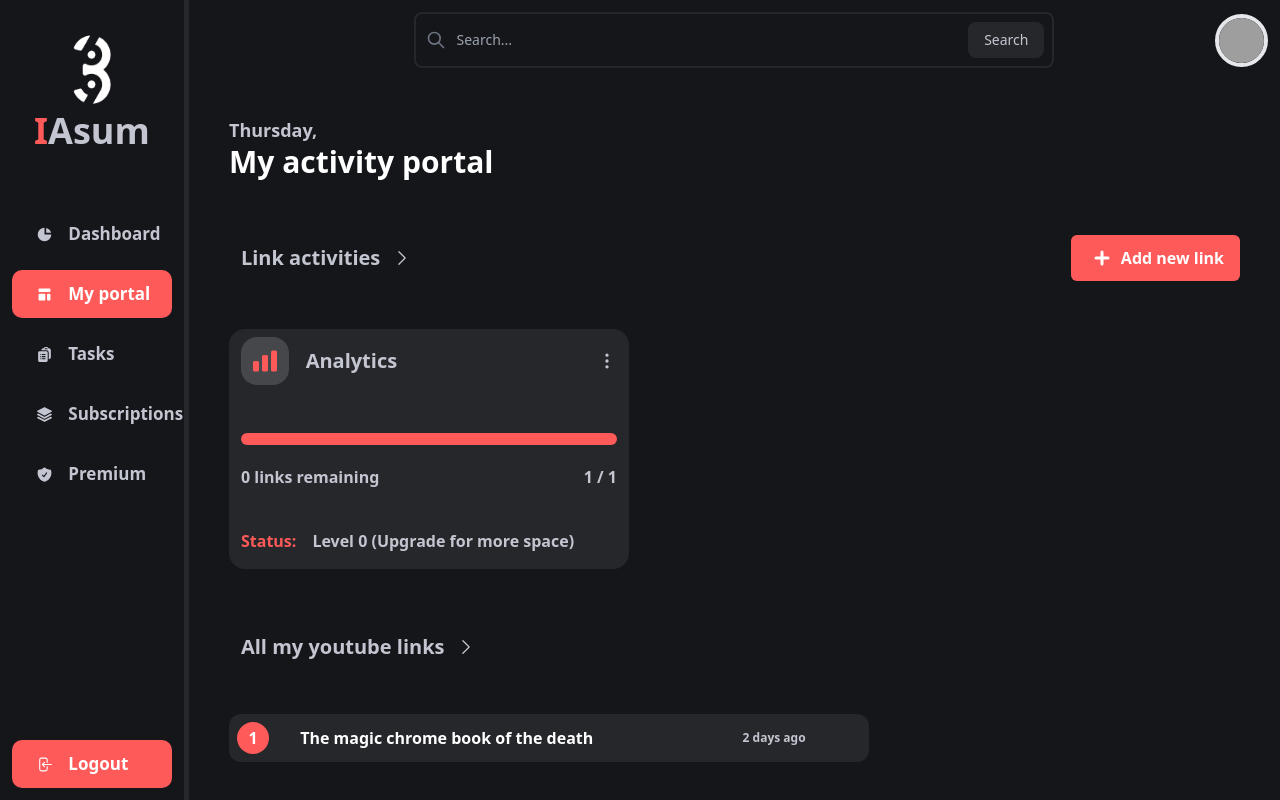
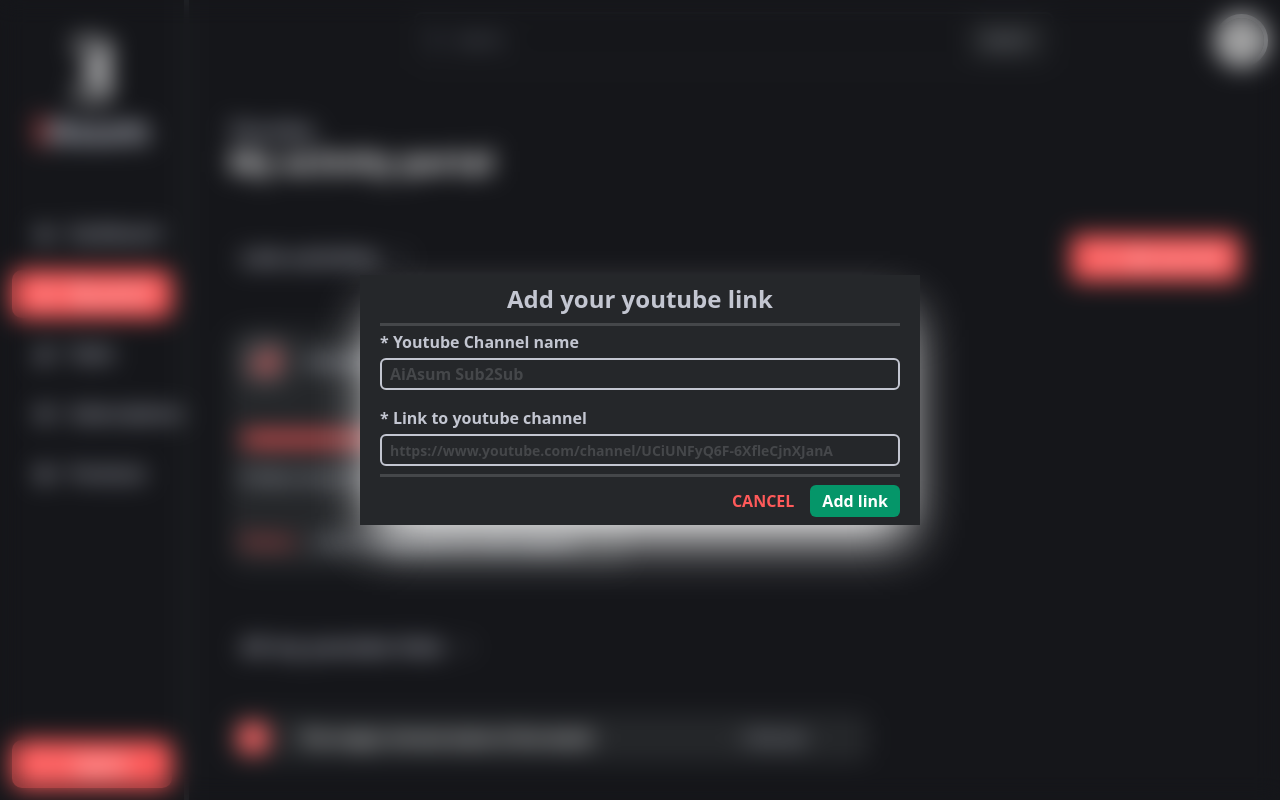
Before and after one commit to AsumVictor/AiAsumUsub2sub, a React (Vite) app in the folder client/: page /portal in a window 1280 px wide. Both pictures are taken after a click on the button "Add new link". Built offline with nearby package versions, Linux system fonts and the light colour scheme; grey boxes are pictures that could not be loaded.

Commit message:
Add modal box component, link moidal box to task page

```diff
--- a/client/src/component/modalBox.jsx
+++ b/client/src/component/modalBox.jsx
@@ -1,9 +1,31 @@
-import React from 'react'
+import React, { useState } from "react";
 
-function ModalBox() {
+function ModalBox({ title, children, footer }) {
+
   return (
-    <div>ModalBox</div>
+    <>
+   <div className="fixed top-0 left-0 w-full h-full overflow-x-hidden overflow-y-auto flex justify-center items-center z-[99] backdrop-blur-md">
+      <div className="flex bg-darkSecondary flex-col shadow-2xl min-w-[20rem] max-w-[35rem] md:w-[35rem] py-2 shadow-white px-1 md:px-5">
+        <h2 className="text-2xl text-darkTextPrimary text-center font-semibold">
+          {title}
+        </h2>
+        <div className=" bg-darkTertiary w-full h-[3px] mt-2"></div>
+        <div className="">{children}</div>
+        <div className=" bg-darkTertiary w-full h-[3px] mt-2"></div>
+       {footer}
+      </div>
+    </div>
+
+    </>
+  );
+}
+
+export default ModalBox;
+
+export function ModalFooter({children}){
+  return (
+    <div className="flex w-full flex-row gap-x-2 justify-end mt-2">
+    {children}
+  </div>
   )
 }
-
-export default ModalBox
--- a/client/src/pages/portal.jsx
+++ b/client/src/pages/portal.jsx
@@ -1,14 +1,31 @@
-import React from "react";
+import React, { useState } from "react";
 import { HiChevronRight, HiSquare3Stack3D } from "react-icons/hi2";
 import {
   HiViewGrid,
   HiOutlineDotsVertical,
   HiTrendingUp,
   HiChartBar,
-  HiPlusSm
+  HiPlusSm,
 } from "react-icons/hi";
+import ModalBox, { ModalFooter } from "../component/modalBox";
 
 function Portal() {
+  const [showModal, setShowModal] = useState(false);
+  const [url, setURL] = useState('');
+  const [isValid, setValid] = useState(false);
+  const [link, setLink] =useState('')
+  const [youtubeName, setYoutubeName] =useState('')
+
+
+  const handleLinkChange = (event) => {
+    const enteredURL = event.target.value;
+    setLink(enteredURL)
+    const pattern = /https:\/\/www\.youtube\.com\/channel\/[A-Za-z0-9_-]+/;
+    const isValidURL = pattern.test(enteredURL);
+    setURL(enteredURL);
+    setValid(isValidURL);
+  };
+
   return (
     <div className="w-full py-2 mt-10 px-3 md:px-10 pb-20">
       <h1 className="text-[18px] font-semibold text-darkTextPrimary">
@@ -21,7 +38,7 @@ function Portal() {
           <span>Link activities</span> <HiChevronRight />
         </h2>
         <div className="w-1/2 flex justify-end">
-          <button className="py-2 px-4 bg-pinkPrimary rounded-md font-bold text-white flex flex-row gap-1 items-center">
+          <button className="py-2 px-4 bg-pinkPrimary rounded-md font-bold text-white flex flex-row gap-1 items-center"  onClick={() => setShowModal(true)}>
             <span className="text-3xl">
               <HiPlusSm />
             </span>
@@ -29,7 +46,6 @@ function Portal() {
           </button>
         </div>
       </div>
-
 
       <div className="w-full py-2 mt-10 flex justify-start gap-5 flex-wrap">
         <div className="w-[20rem] h-[15rem] md:w-[25rem] rounded-2xl bg-darkSecondary px-3">
@@ -73,12 +89,60 @@ function Portal() {
 
       <div className="w-full flex flex-col gap-5 py-3 mt-10">
         <div className="grid grid-cols-10 bg-darkSecondary rounded-xl w-full md:w-[40rem] items-center gap-2 px-2 py-2">
-     <span className="col-span-1 w-[2rem] h-[2rem] rounded-full bg-pinkPrimary text-white flex justify-center items-center font-bold">1</span>
-     <h4 className=" col-span-7 text-white font-semibold">The magic chrome book of the death</h4>
-     <h4 className="col-span-2 text-[12px] font-bold text-darkTextPrimary">2 days ago</h4>
+          <span className="col-span-1 w-[2rem] h-[2rem] rounded-full bg-pinkPrimary text-white flex justify-center items-center font-bold">
+            1
+          </span>
+          <h4 className=" col-span-7 text-white font-semibold">
+            The magic chrome book of the death
+          </h4>
+          <h4 className="col-span-2 text-[12px] font-bold text-darkTextPrimary">
+            2 days ago
+          </h4>
         </div>
       </div>
 
+      {showModal && (
+        <ModalBox
+          title={"Add your youtube link"}
+          footer={
+            <ModalFooter>
+              <button
+                className="py-1 text-pinkPrimary font-bold px-2"
+                onClick={() => setShowModal(false)}
+              >
+                CANCEL
+              </button>
+              <button className="py-1 bg-emerald-600 font-bold px-3 rounded-md text-white">
+                Add link
+              </button>
+            </ModalFooter>
+          }
+        >
+          <div className="w-full mt-1 ">
+            <p className="font-semibold text-darkTextPrimary">
+              * Youtube Channel name
+            </p>
+            <input
+              type="text"
+              name="youtubeName"
+              placeholder="AiAsum Sub2Sub"
+                            onChange={(e)=>setYoutubeName(e.target.value)}
+              className="w-full mt-1 h-[2rem] rounded-md outline-0 border-2 bg-darkSecondary border-darkTextPrimary text-darkTextPrimary px-2 font-semibold placeholder-darkTertiary"
+            />
+             <p className="font-semibold text-darkTextPrimary mt-4">
+              * Link to youtube channel
+            </p>
+            <input
+              type="text"
+              name="youtubeLink"
+              onChange={(event)=>handleLinkChange(event)}
+              placeholder="https://www.youtube.com/channel/UCiUNFyQ6F-6XfleCjnXJanA"
+              className="w-full mt-1 h-[2rem] rounded-md outline-0 border-2 bg-darkSecondary border-darkTextPrimary text-darkTextPrimary px-2 font-semibold placeholder-darkTertiary placeholder:text-[14px]"
+            />
+             {(!isValid && link ) ? <p className="text-red-600 font-semibold">* URL is invalid.</p> : ''}
+          </div>
+        </ModalBox>
+      )}
     </div>
   );
 }
```
Lines whose indentation alone changed are shown as unchanged.
